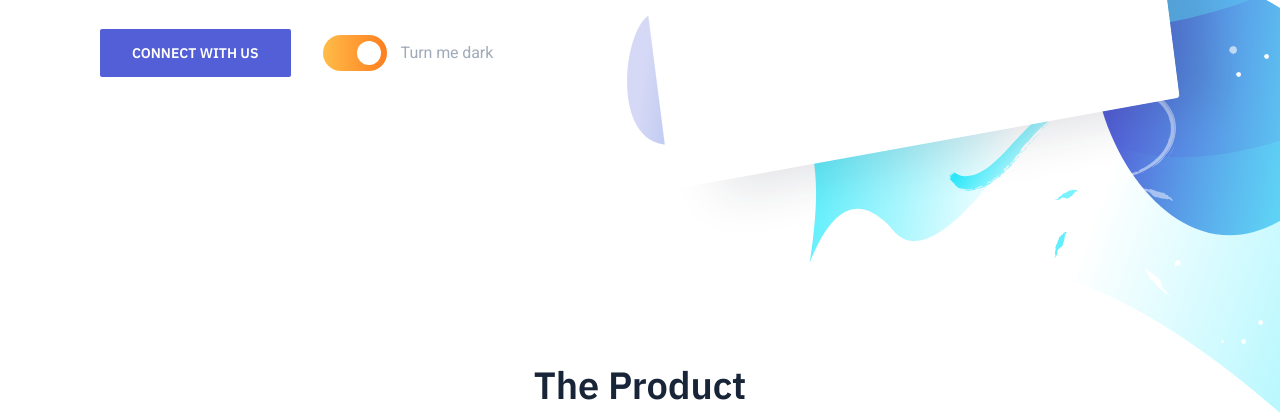
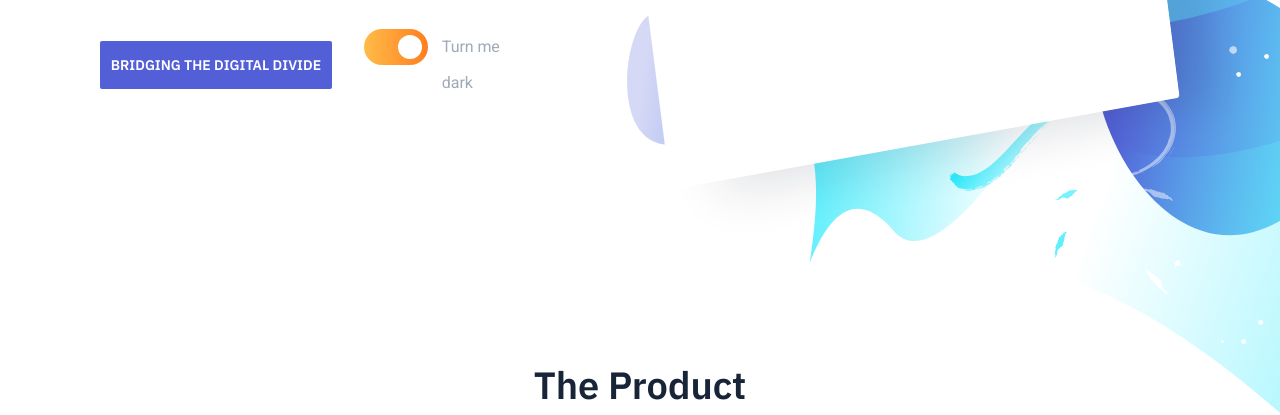
Before and after one commit to naing-htoo/ISP-Landing-Page, a plain HTML site: page index.html in a window 1280 px wide. Shown: the part 395-810 px from the top of the page. Drawn offline with nearby package versions, Linux system fonts and the light colour scheme.

Commit message:
Update index.html

```diff
--- a/index.html
+++ b/index.html
@@ -34,7 +34,7 @@
 	                        <h1 class="hero-title mt-0">Connect Wave Internet</h1>
 	                        <p class="hero-paragraph">Our landing page for Connect Wave Internet Service Provider</p>
 	                        <div class="hero-cta">
-								<a class="button button-primary" href="#">Connect with us</a>
+								<a class="button button-primary" href="#">Bridging the Digital Divide</a>
 								<div class="lights-toggle">
 									<input id="lights-toggle" type="checkbox" name="lights-toggle" class="switch" checked="checked">
 									<label for="lights-toggle" class="text-xs"><span>Turn me <span class="label-text">dark</span></span></label>
```
